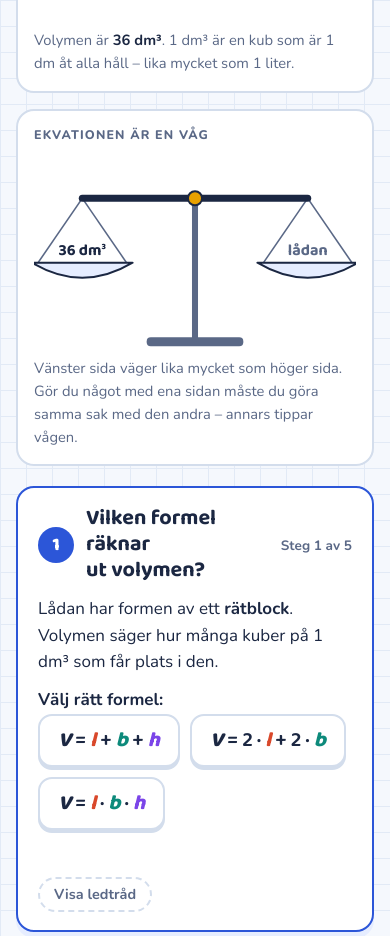
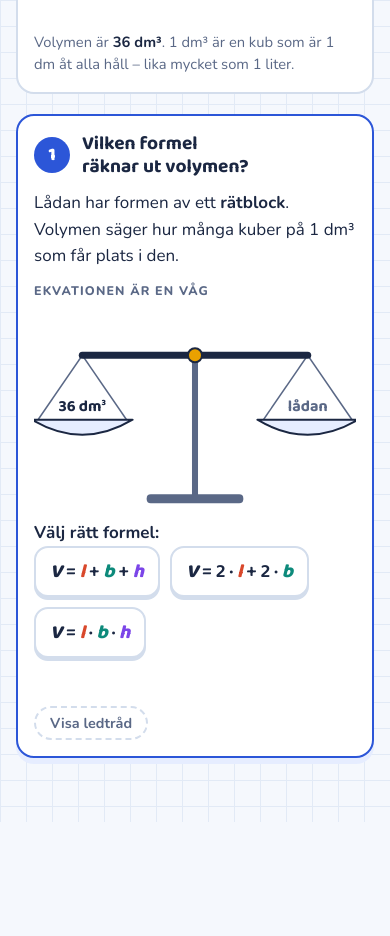
Before and after one commit to daniel-wennerberg/mattekul, a plain HTML site: page index.html in a window 390 px wide. Shown: the part 806-1742 px from the top of the page. After the commit the page ends 1628 px from the top, so only its background shows below. Drawn offline with nearby package versions, Linux system fonts and the light colour scheme.

Commit message:
Bättre mobilvy: vågen följer med i aktivt steg, kompaktare prova-ruta
Co-Authored-By: Claude Opus 5.5 <noreply@anthropic.com>

```diff
--- a/index.html
+++ b/index.html
@@ -254,7 +254,18 @@ sup { font-size: .62em; line-height: 0; }
 }
 @media (max-width: 600px) {
   .visual { grid-template-columns: minmax(0, 1fr); }
+  .scale-slot .vis-card { border: 0; padding: 0; background: transparent; }
+  .scale-slot .caption { display: none; }
+  .scale-slot .scale { max-width: 360px; margin: 0 auto; }
+  .step-of { display: none; }
+  .step { padding: 16px; }
+  .step-h h2 { font-size: 1.2rem; }
+  .lab { font-size: 23px; }
+  .opt { font-size: 1.2rem; padding: 8px 14px; }
+  .top h1 { font-size: 2.1rem; }
   .tryer { grid-template-columns: minmax(0, 1fr); }
+  .tryer > div:last-child { order: -1; display: flex; flex-direction: column; align-items: center; text-align: center; }
+  .tryer svg { max-width: 190px; }
   .task-text { font-size: 1.15rem; }
   .eq { font-size: 1.25rem; }
 }
@@ -298,7 +309,7 @@ sup { font-size: .62em; line-height: 0; }
         <svg id="boxSvg" data-w="420" data-h="300" role="img" aria-label="Bild av lådan med dess mått"></svg>
         <p class="caption" id="boxCaption"></p>
       </div>
-      <div class="card vis-card">
+      <div class="card vis-card" id="scaleCard">
         <div class="label">Ekvationen är en våg</div>
         <div class="scale" id="scale">
           <svg viewBox="0 0 320 200" aria-hidden="true">
@@ -616,7 +627,7 @@ function mountStep(i) {
   const el = document.createElement('section');
   el.className = 'card step active';
   el.innerHTML = `<header class="step-h"><span class="step-n">${i + 1}</span><h2>${st.title}</h2><span class="step-of">Steg ${i + 1} av ${STEPS.length}</span></header>
-    <div class="step-body">${st.body()}</div><div class="interact"></div><div class="feedback"></div>
+    <div class="step-body">${st.body()}</div><div class="scale-slot"></div><div class="interact"></div><div class="feedback"></div>
     ${st.hint ? `<div class="step-foot"><button type="button" class="hint-btn">Visa ledtråd</button></div><div class="hint" hidden>${st.hint}</div>` : ''}`;
   $('#steps').appendChild(el);
   const ctx = {
@@ -641,6 +652,7 @@ function mountStep(i) {
   };
   const hb = el.querySelector('.hint-btn');
   if (hb) hb.onclick = () => ctx.showHint();
+  placeScale();
   st.mount(ctx);
   if (i > 0) el.scrollIntoView({ behavior: reduce ? 'auto' : 'smooth', block: 'nearest' });
 }
@@ -870,6 +882,7 @@ function finish() {
       ${level < 3 ? `<button type="button" class="btn ghost big" data-act="harder">Svårare tal</button>` : ''}
     </div>`;
   $('#steps').appendChild(el);
+  placeScale();
   el.querySelector('[data-act="same"]').onclick = () => newProblem();
   const hb = el.querySelector('[data-act="harder"]');
   if (hb) hb.onclick = () => { setLevel(level + 1); newProblem(); };
@@ -923,6 +936,15 @@ document.querySelectorAll('.level button').forEach(b => b.onclick = () => { setL
 $('#newBtn').onclick = () => newProblem();
 $('#origBtn').onclick = () => { setLevel(2); start(ORIGINAL()); };
 
+/* På mobil följer vågen med in i det steg man jobbar med */
+const mq = window.matchMedia('(max-width: 600px)');
+function placeScale() {
+  const card = $('#scaleCard'), slot = document.querySelector('.step.active .scale-slot');
+  if (mq.matches && slot) { if (card.parentElement !== slot) slot.appendChild(card); }
+  else if (card.parentElement !== $('.visual')) $('.visual').appendChild(card);
+}
+if (mq.addEventListener) mq.addEventListener('change', placeScale);
+
 drawScale();
 start(ORIGINAL());
 })();
```
